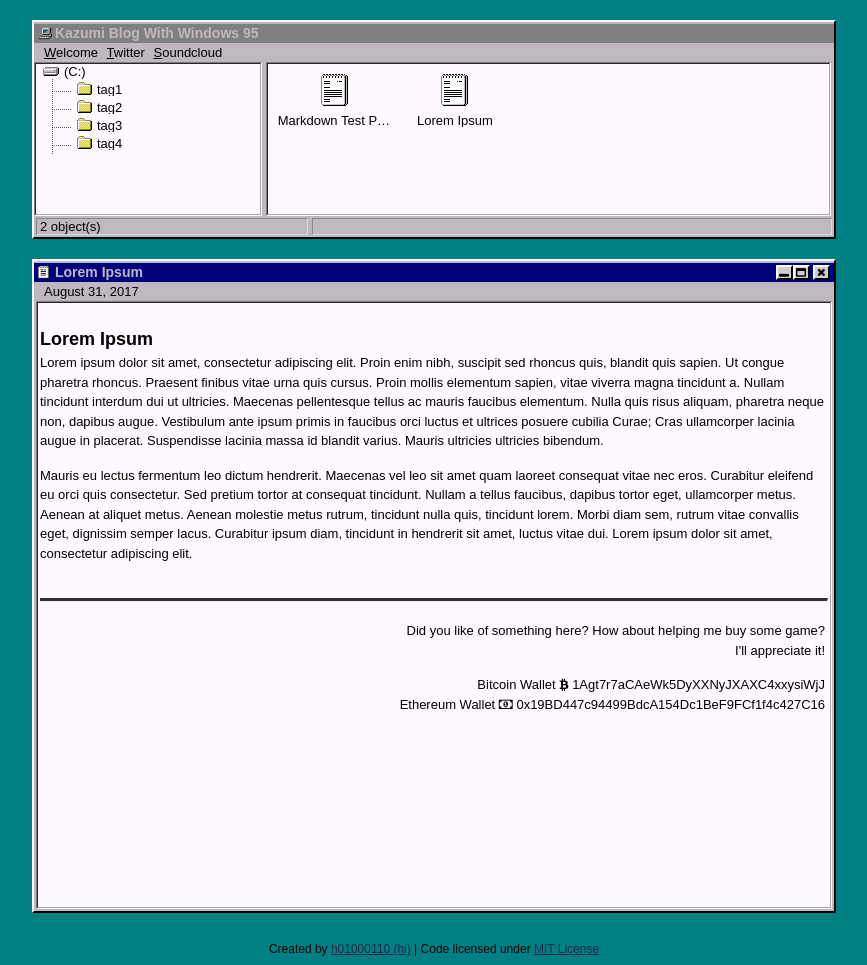
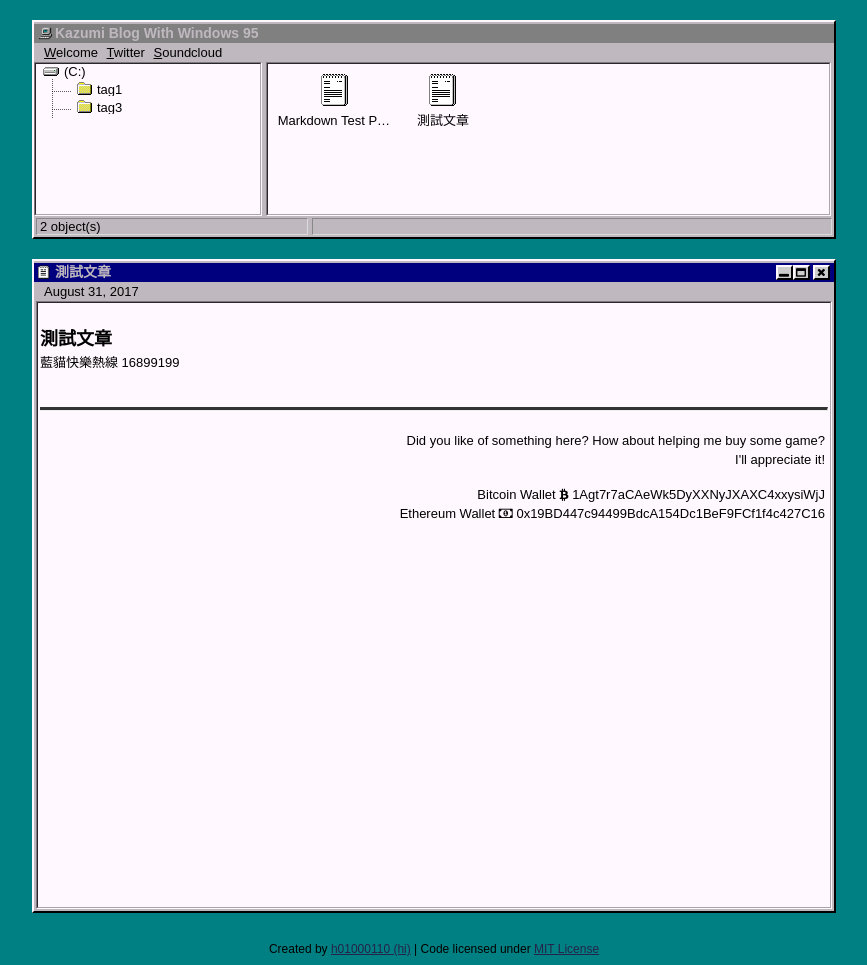
Before and after one commit to yuki-ryoko/blog, a Jekyll site: the page built from _posts/2017-08-31-lorem-ipsum.md, in a window 1280 px wide. Shown: the whole page, without its empty margins (206-1073 px from the left). Built offline with Jekyll 4.4.1, drawn with Linux system fonts in a browser that asks for light colours.

Commit message:
Update 2017-08-31-lorem-ipsum.md

```diff
--- a/_posts/2017-08-31-lorem-ipsum.md
+++ b/_posts/2017-08-31-lorem-ipsum.md
@@ -1,11 +1,10 @@
 ---
 layout: default
-title: "Lorem Ipsum"
-tags: tag1 tag2 tag3 tag4
+title: "測試文章"
+tags: tag1
 ---
 
-## Lorem Ipsum
+## 測試文章
 
-Lorem ipsum dolor sit amet, consectetur adipiscing elit. Proin enim nibh, suscipit sed rhoncus quis, blandit quis sapien. Ut congue pharetra rhoncus. Praesent finibus vitae urna quis cursus. Proin mollis elementum sapien, vitae viverra magna tincidunt a. Nullam tincidunt interdum dui ut ultricies. Maecenas pellentesque tellus ac mauris faucibus elementum. Nulla quis risus aliquam, pharetra neque non, dapibus augue. Vestibulum ante ipsum primis in faucibus orci luctus et ultrices posuere cubilia Curae; Cras ullamcorper lacinia augue in placerat. Suspendisse lacinia massa id blandit varius. Mauris ultricies ultricies bibendum.
-
-Mauris eu lectus fermentum leo dictum hendrerit. Maecenas vel leo sit amet quam laoreet consequat vitae nec eros. Curabitur eleifend eu orci quis consectetur. Sed pretium tortor at consequat tincidunt. Nullam a tellus faucibus, dapibus tortor eget, ullamcorper metus. Aenean at aliquet metus. Aenean molestie metus rutrum, tincidunt nulla quis, tincidunt lorem. Morbi diam sem, rutrum vitae convallis eget, dignissim semper lacus. Curabitur ipsum diam, tincidunt in hendrerit sit amet, luctus vitae dui. Lorem ipsum dolor sit amet, consectetur adipiscing elit.
+藍貓快樂熱線
+16899199
```
